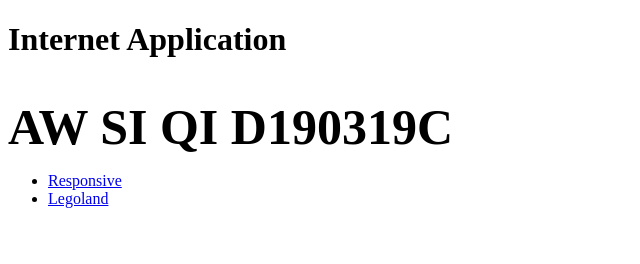
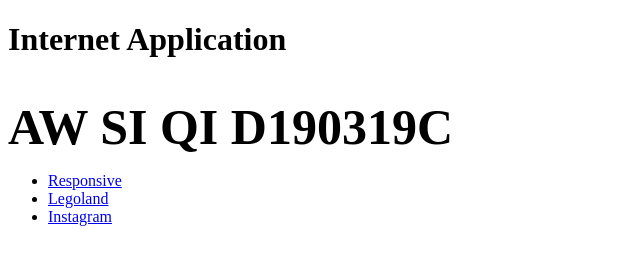
Before and after one commit to SiqiAw/Testing-Internet-Application, a plain HTML site: page index.html in a window 1280 px wide. Shown: the full height of the page, 0-640 px from the left. Drawn offline with Linux system fonts and the light colour scheme.

Commit message:
Update index.html

```diff
--- a/index.html
+++ b/index.html
@@ -11,6 +11,7 @@
     <ul>
       <li><a href="responsivePage.html">Responsive</a></li>
       <li><a href="legolandHome.html">Legoland</a></li>
+      <li><a href="instagram.html">Instagram</a></li>
     </ul>
   </body>
 </html>
```
